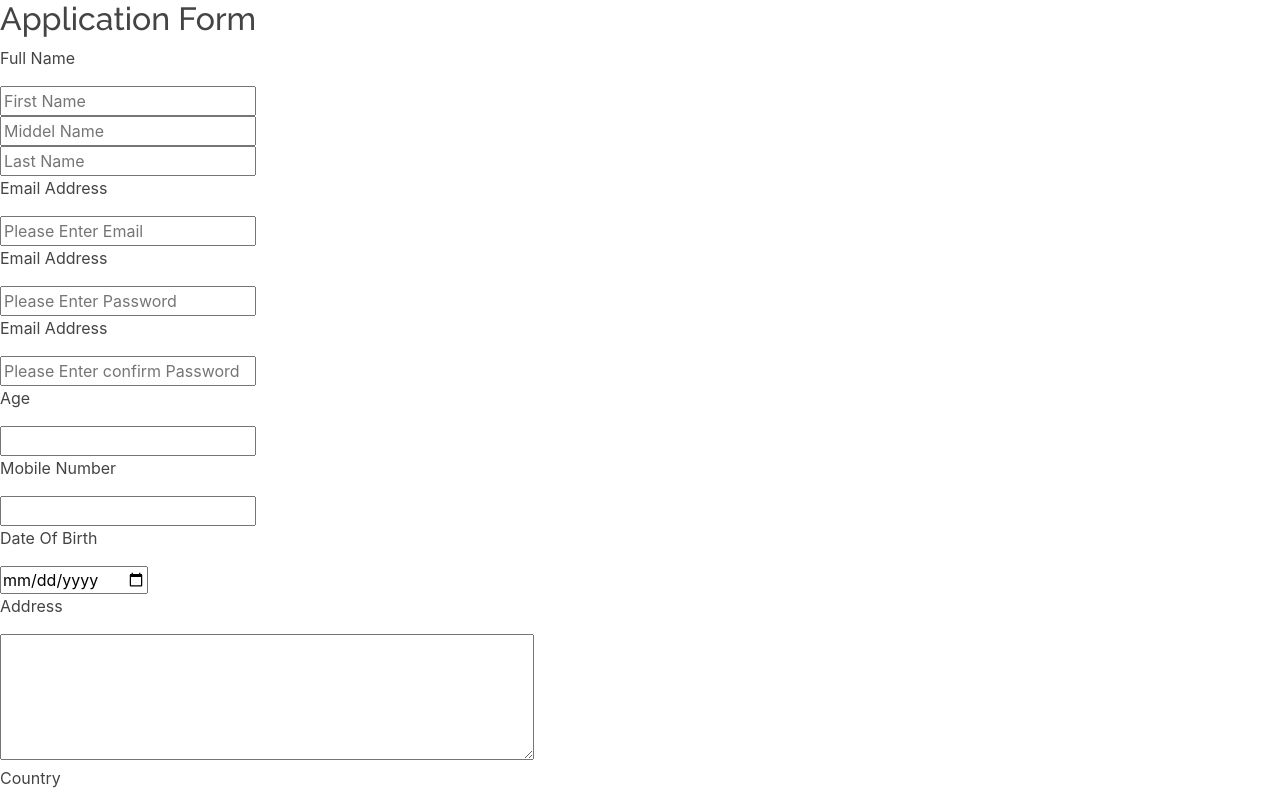
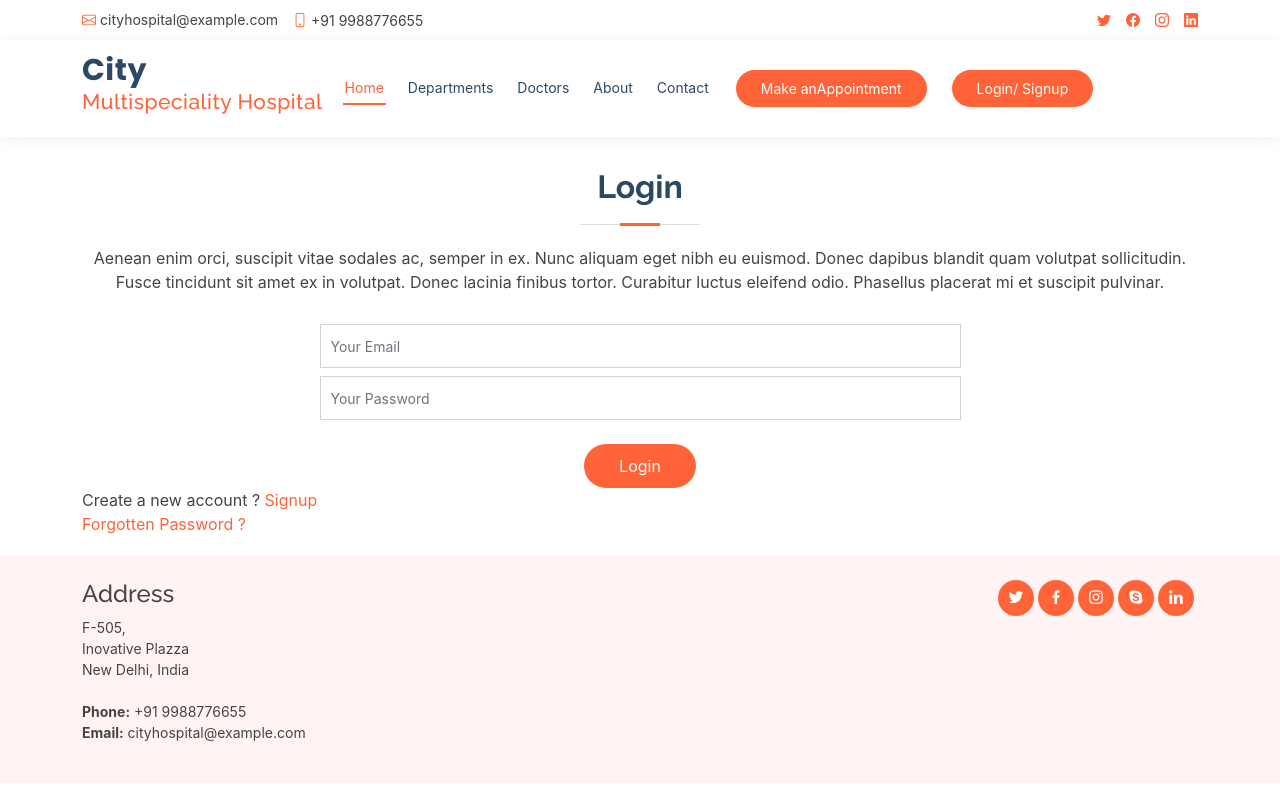
Before and after one commit to sapariyadhara/cityhospital, a React (Create React App) app: page /Auth1 in a window 1280 px wide. Shown: the top 800 px of the page. Built offline with nearby package versions, Linux system fonts and the light colour scheme.

Commit message:
auth formik validation

```diff
--- a/src/App.js
+++ b/src/App.js
@@ -24,8 +24,8 @@ function App() {
 
 
     <>
-    <Test2 />
-       {/* <Header />
+    {/* <Test2 /> */}
+       <Header />
       <Routes>
         <Route path='/' element={<Home />} />
         <Route path='/about' element={<About />} />
@@ -43,7 +43,7 @@ function App() {
         <Route path='*' element={<NotFound />} />
         <Route path='/Auth1' element={<Auth1 />}/>
        </Routes>
-       <Footer />  */}
+       <Footer />
     </>
   );
 }
--- a/src/containers/Auth1.js
+++ b/src/containers/Auth1.js
@@ -1,8 +1,31 @@
+import { useFormik, validateYupSchema } from 'formik';
 import React, { useState } from 'react';
+import * as Yup from 'yup';
 
 function Auth1(props) {
     const [authtype, setAuthtype] = useState('login')
     const [reset, setReset] = useState(false)
+
+    const formSchema = Yup.object({
+        name : Yup.string().required('Please Enter Name.'),
+        email : Yup.string().email('Wrong e-mail format').required('Please Enter Email.'),
+        password : Yup.string().required('Please Enter Password.'),
+    })
+
+
+    const formik = useFormik({
+        initialValues : {
+            name : '',
+            email : '',
+            password : '',
+        } ,
+        validateSchema : formSchema ,
+        onSubmit : values => {
+            console.log(values);
+        }
+    })
+
+    const {values , errors , touched , handleBlur , handleSubmit , handleChange} = formik
 
 
     return (
@@ -32,7 +55,7 @@ function Auth1(props) {
 
 
                     </div>
-                    <form action method="post" role="form" className="php-email-form">
+                    <form action method="post" role="form" className="php-email-form" onSubmit={handleSubmit}>
                         <div className="row justify-content-center">
 
 
@@ -45,13 +68,18 @@ function Auth1(props) {
                                             className="form-control"
                                             id="name"
                                             placeholder="Your Name"
-                                            data-rule="minlen:4"
-                                            data-msg="Please enter at least 4 chars"
+                                            // data-rule="minlen:4"
+                                            // data-msg="Please enter at least 4 chars"
+                                            onChange={handleChange}
+                                            onBlur={handleBlur}
+                                            value={values.name}
                                         />
                                         <div className="validate" />
+                                        <span>{}</span>
+
                                     </div>
                             }
-
+                            <span className='error'>{authtype === 'signup' ? errors.name && touched.name ? errors.name : null : null}</span>
                             <div className="col-md-7 form-group mt-3 mt-md-0">
                                 <input
                                     type="email"
@@ -59,10 +87,15 @@ function Auth1(props) {
                                     name="email"
                                     id="email"
                                     placeholder="Your Email"
-                                    data-rule="email"
-                                    data-msg="Please enter a valid email"
+                                    // data-rule="email"
+                                    // data-msg="Please enter a valid email"
+                                    onChange={handleChange}
+                                    onBlur={handleBlur}
+                                    value={values.email}
                                 />
                                 <div className="validate" />
+                                <span className='error'>{errors.email && touched.email ? errors.email : null}</span>
+
                             </div>
 
                             {
@@ -75,8 +108,12 @@ function Auth1(props) {
                                     placeholder="Your Password"
                                     data-rule="minlen:4"
                                     data-msg="Please enter at least 4 chars"
+                                    onChange={handleChange}
+                                    onBlur={handleBlur}
+                                    value={values.password}
                                 />
                                 <div className="validate" />
+                                <span className='error'>{errors.password && touched.password ? errors.password : null}</span>
                             </div>
 
 
--- a/src/containers/Contect1.js
+++ b/src/containers/Contect1.js
@@ -5,7 +5,7 @@ import * as Yup from 'yup'
 function Contect1(props) {
 
     let contact1Schema = Yup.object({
-        name: Yup.string().required('Please enter name').matches(/^[a-z]+$/ , 'Please enter valid name'),
+        name: Yup.string().min(2).required('Please enter name').matches(/^[a-z]+$/ , 'Please enter valid name'),
         email: Yup.string().email('please enter valid email').required('Please enter email'),
         subject: Yup.string().required('Please enter subject'),
         message: Yup.string().required('Please enter message')
```
